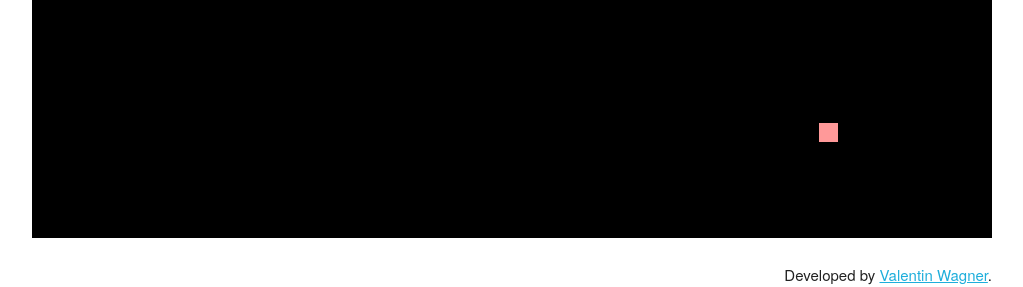
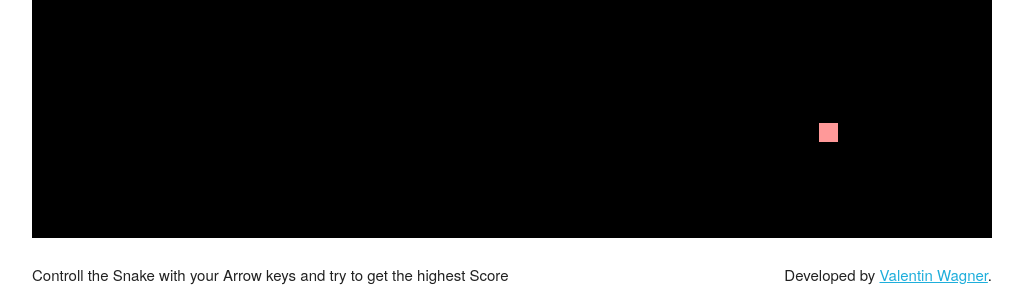
Before and after one commit to wagnva/Snake, a plain HTML site: page index.html in a window 1280 px wide. Shown: the part 547-834 px from the top of the page, without its empty margins (128-1151 px from the left). Drawn offline with nearby package versions, Linux system fonts and the light colour scheme.

Commit message:
Added instructions to Footer

```diff
--- a/index.html
+++ b/index.html
@@ -40,7 +40,10 @@
 </main>
 
 <footer class="container">
-    <div>
+    <div class="left">
+        Controll the Snake with your Arrow keys and try to get the highest Score
+    </div>
+    <div class= "right">
         Developed by <a href="http://www.valentin-wagner.com">Valentin Wagner</a>.
     </div>
 </footer>
--- a/index.scss
+++ b/index.scss
@@ -122,7 +122,10 @@ main #game-table{
 
 footer{
     display: block;
-    div{
+    .left{
+        float: left;
+    }
+    .right{
         float: right;
     }
 }
```
Also changed, not shown: index.css, 1 other file.
